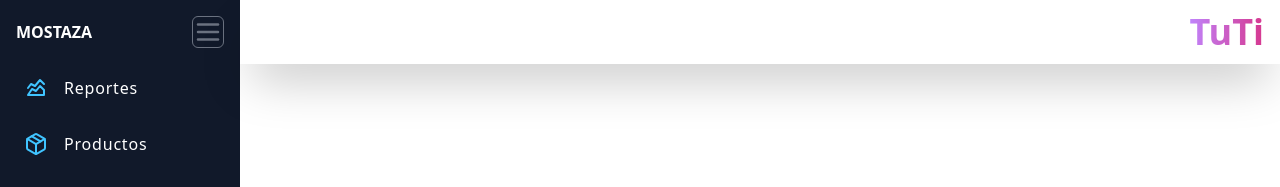
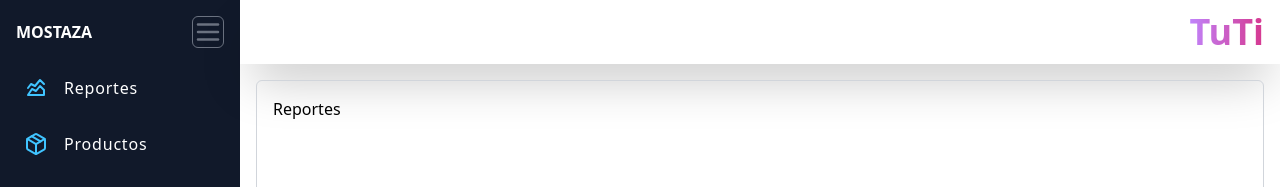
Before and after one commit to fabi4872/tailwind, a React (Vite) app: page / in a window 1280 px wide. Shown: the top 187 px of the page. Built offline with nearby package versions, Linux system fonts and the light colour scheme.

Commit message:
Layout finalizado, previo a incorporacion de pages

```diff
--- a/src/App.jsx
+++ b/src/App.jsx
@@ -1,9 +1,12 @@
 import Layout from "./components/Layout";
+import Reports from "./components/Pages/Reports";
 
 function App() {
   return (
     <>
-      <Layout />
+      <Layout>
+        <Reports />
+      </Layout>
     </>
   )
 }
--- a/src/components/Layout.jsx
+++ b/src/components/Layout.jsx
@@ -1,10 +1,12 @@
 import { useState } from "react";
+import PropTypes from "prop-types";
 import IconOrder from "./Icons/IconOrder";
 import IconProduct from "./Icons/IconProduct";
 import IconReport from "./Icons/IconReport";
 import IconShipment from "./Icons/IconShipment";
 import IconConfiguration from "./Icons/IconConfiguration";
 import Sidebar from "./Sidebar/Sidebar";
+import Navbar from "./Navbar/Navbar";
 
 const nameShop = "Mostaza";
 const sidebarMenuItems = [
@@ -35,7 +37,7 @@ const sidebarMenuItems = [
   }
 ];
 
-const Layout = () => {
+const Layout = ({ children }) => {
   const [ open, setOpen ] = useState(true);
 
   const onClickMenu = () => {
@@ -45,13 +47,18 @@ const Layout = () => {
   return (
     <main className="flex h-screen">
       <Sidebar open={ open } onClickMenu={ onClickMenu } nameShop={ nameShop } sidebarMenuItems={ sidebarMenuItems } />
-      <section className="flex-grow">
-        <nav className="flex flex-wrap justify-end items-center shadow-2xl">
-          <p className="text-transparent bg-clip-text bg-gradient-to-r from-purple-400 to-pink-600 py-3 pr-4 text-4xl font-extrabold">TuTi</p>
-        </nav>
+      <section className="flex flex-col justify-start flex-grow">
+        <Navbar />
+        <article className="m-4 border border-gray-300 rounded-md flex-grow">
+          { children }
+        </article>
       </section>
     </main>
   )
 }
 
+Layout.propTypes = {
+  children: PropTypes.element
+}
+
 export default Layout;
--- /dev/null
+++ b/src/components/Navbar/Navbar.jsx
@@ -0,0 +1,9 @@
+export const Navbar = () => {
+    return (
+      <nav className="flex justify-end items-center shadow-2xl">
+        <p className="text-transparent bg-clip-text bg-gradient-to-r from-purple-400 to-pink-600 py-3 pr-4 text-4xl font-extrabold">TuTi</p>
+      </nav>
+    )
+  }
+
+  export default Navbar;
--- /dev/null
+++ b/src/components/Pages/Reports.jsx
@@ -0,0 +1,9 @@
+const Reports = () => {
+  return (
+    <div className="p-4">
+      Reportes
+    </div>
+  )
+}
+
+export default Reports;
--- a/src/components/Sidebar/Sidebar.jsx
+++ b/src/components/Sidebar/Sidebar.jsx
@@ -7,7 +7,7 @@ const Sidebar = ({ open, onClickMenu, nameShop, sidebarMenuItems }) => {
   return (
     <section className={`bg-dark-purple p-4 duration-150 w-24 ${(open) && "md:w-60"}`}>
       <SidebarHeader open={ open } onClickMenu={ onClickMenu } nameShop={ nameShop } />
-      <article className="flex flex-col flex-wrap justify-between mt-3">
+      <article className="flex flex-col justify-between mt-3">
         <SidebarItemList sidebarMenuItems={ sidebarMenuItems } open={ open } />
         <SidebarFooter open={ open } />
       </article>
```
